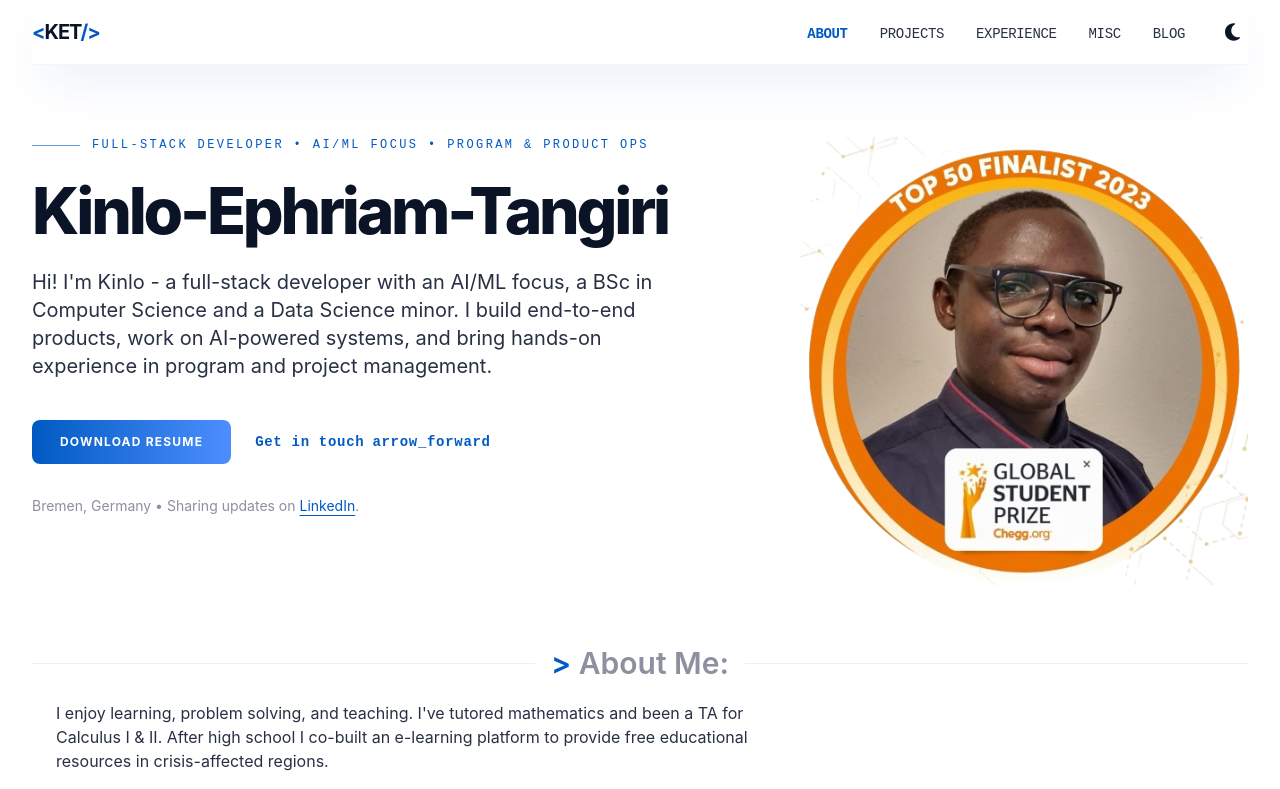
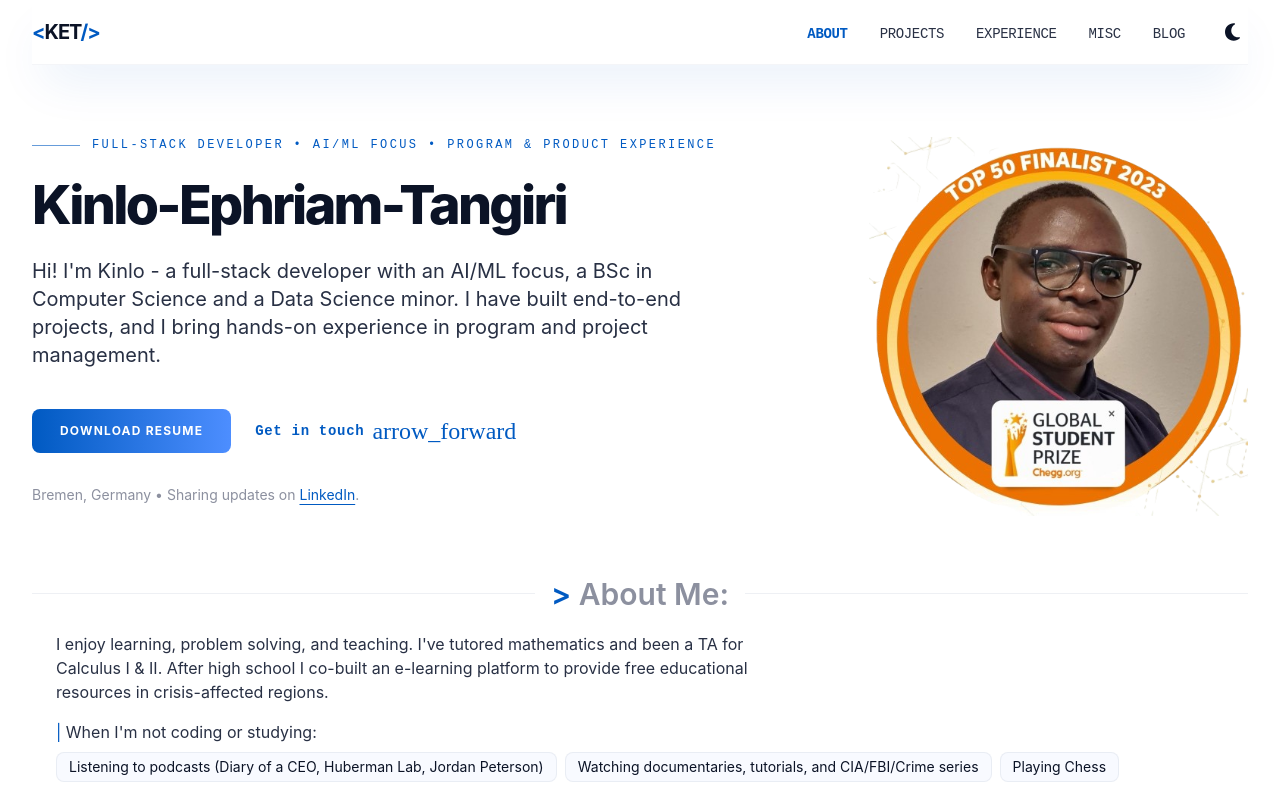
Before and after one commit to 9117KET/my-portfolio, a React (Vite) app: page / in a window 1280 px wide. Shown: the top 789 px of the page. Built offline with nearby package versions, Linux system fonts and the light colour scheme.

Commit message:
updated the sub heading and also the arrors

```diff
--- a/src/App.css
+++ b/src/App.css
@@ -4,6 +4,23 @@
 
 * {
   box-sizing: border-box;
+}
+
+.material-symbols-outlined {
+  font-family: "Material Symbols Outlined";
+  font-weight: normal;
+  font-style: normal;
+  font-size: 24px;
+  line-height: 1;
+  letter-spacing: normal;
+  text-transform: none;
+  display: inline-block;
+  white-space: nowrap;
+  word-wrap: normal;
+  direction: ltr;
+  -webkit-font-feature-settings: "liga";
+  -webkit-font-smoothing: antialiased;
+  font-variation-settings: "FILL" 0, "wght" 400, "GRAD" 0, "opsz" 24;
 }
 
 :root {
--- a/src/components/AboutMe.tsx
+++ b/src/components/AboutMe.tsx
@@ -18,16 +18,16 @@ export default function AboutMe() {
     <section className="mt-8 mb-[-2%] max-w-full overflow-hidden">
       {/* Hero */}
       <div className="grid grid-cols-1 lg:grid-cols-12 gap-10 items-start">
-        <div className="lg:col-span-7">
+        <div className="lg:col-span-8">
           <div className="flex items-center gap-3 mb-6">
             <span className="w-12 h-[1px] bg-primary/60"></span>
             <span className="font-label text-primary uppercase tracking-[0.2em] text-xs">
-              Full-Stack Developer • AI/ML Focus • Program & Product Ops
+              Full-Stack Developer • AI/ML Focus • Program & Product Experience
             </span>
           </div>
 
           <h1
-            className="text-[clamp(2.25rem,5vw,4.75rem)] font-headline font-extrabold tracking-tighter leading-[1.05] mb-6 relative w-fit sm:whitespace-nowrap
+            className="text-[clamp(2.0rem,4.2vw,4.25rem)] font-headline font-extrabold tracking-tighter leading-[1.05] mb-6 relative w-fit sm:whitespace-nowrap
               before:absolute before:inset-0 before:animate-typewriter before:bg-surface
               after:absolute after:inset-0 after:w-[0.125em] after:animate-caret after:bg-primary
               sm:before:w-[calc(100% + 0.125em)]"
@@ -37,8 +37,8 @@ export default function AboutMe() {
 
           <p className="text-lg sm:text-xl text-on-surface-variant leading-relaxed max-w-2xl">
             Hi! I'm Kinlo - a full-stack developer with an AI/ML focus, a BSc in
-            Computer Science and a Data Science minor. I build end-to-end
-            products, work on AI-powered systems, and bring hands-on experience
+            Computer Science and a Data Science minor. I have built end-to-end
+            projects, and I bring hands-on experience
             in program and project management.
           </p>
 
@@ -55,7 +55,7 @@ export default function AboutMe() {
               href="#contact"
               className="font-label text-primary text-sm font-semibold tracking-wider hover:translate-x-1 transition-transform inline-flex items-center gap-2 focus:outline-none focus:ring-2 focus:ring-primary/40 rounded"
             >
-              Get in touch{" "}
+              Get in touch
               <span className="material-symbols-outlined text-sm" aria-hidden="true">
                 arrow_forward
               </span>
@@ -76,8 +76,8 @@ export default function AboutMe() {
           </p>
         </div>
 
-        <div className="lg:col-span-5 flex justify-center lg:justify-end">
-          <div className="relative w-full max-w-md">
+        <div className="lg:col-span-4 flex justify-center lg:justify-end">
+          <div className="relative w-full max-w-sm">
             <div className="absolute -top-10 -right-10 w-64 h-64 bg-primary/10 blur-[100px] rounded-full -z-10"></div>
             <img
               src={profileImage}
@@ -158,7 +158,10 @@ export default function AboutMe() {
               <div className="grid grid-cols-1 sm:grid-cols-2 gap-4 mt-4">
                 {skillCategories.map((cat) => {
                   const categorySkills = cat.skillNames
-                    .map((name) => ({ name, years: skillsByName[name] }))
+                    .map((name) => ({
+                      name,
+                      years: skillsByName[name as keyof typeof skillsByName],
+                    }))
                     .filter((s) => s.years != null);
                   return (
                     <Card key={cat.id} variant="interactive">
```
